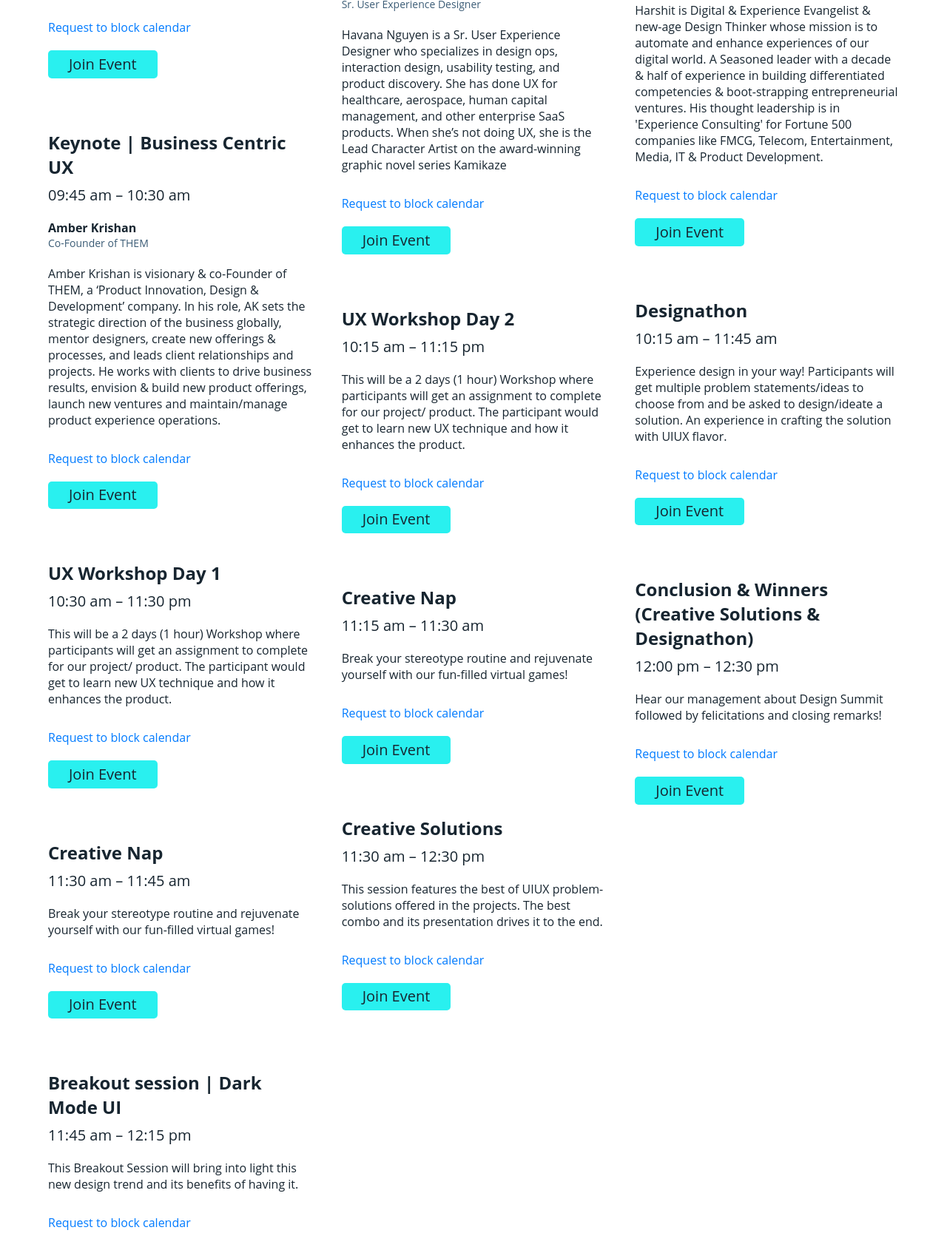
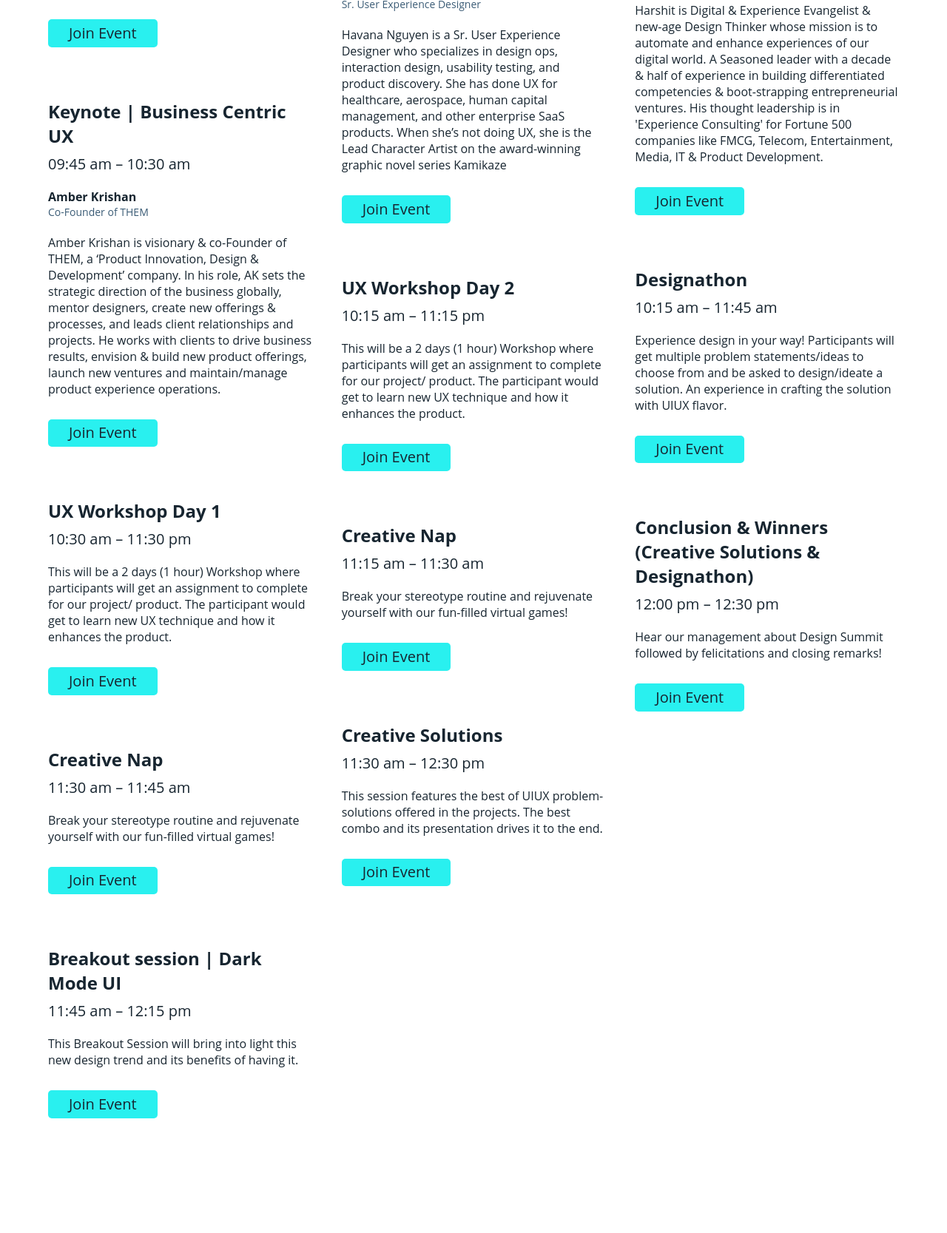
Before and after one commit to nitinpatil-hs/designsummit, a plain HTML site: page index.html in a window 1280 px wide. Shown: the part 1883-3550 px from the top of the page at 74% size. Drawn offline with Linux system fonts and the light colour scheme.

Commit message:
zoom link added

```diff
--- a/index.html
+++ b/index.html
@@ -62,10 +62,7 @@
                             <p class="event-desc">
                                 This marks the beginning of the Design Summit. Welcome to the participants and overview of the activities that will be sessioned in the week.
                             </p>
-                            <div class="link-wrapper">
-                                <a href="https://forms.office.com/Pages/ResponsePage.aspx?id=Rl6r_nEsOke2FqEqmu7-3v2_8tDx3QtNoaX0LmYQX6xUMU5VQVFYRTFaRVBWRUkwUlBVVlM0R0lERC4u&wdLOR=c4FBB38C3-4C5A-4DDC-82B7-D45899F4EC9C" target="_blank">Request to block calendar</a>
-                            </div>
-                            <a href="" class="btn btn-primary">Join Event</a>
+                            <a href="https://harbingergroup.zoom.us/j/91317634835?pwd=bkNQbmU3UWVGaldpcGFFRHh3NURyQT09" class="btn btn-primary">Join Event</a>
                         </div>
                         <div class="schedule">
                             <h3 class="event-title">Keynote | Business Centric UX</h3>
@@ -75,10 +72,7 @@
                             <p class="event-desc">
                                 Amber Krishan is visionary & co-Founder of THEM, a ‘Product Innovation, Design & Development’ company. In his role, AK sets the strategic direction of the business globally, mentor designers, create new offerings & processes, and leads client relationships and projects. He works with clients to drive business results, envision & build new product offerings, launch new ventures and maintain/manage product experience operations.
                             </p>
-                            <div class="link-wrapper">
-                                <a href="https://forms.office.com/Pages/ResponsePage.aspx?id=Rl6r_nEsOke2FqEqmu7-3v2_8tDx3QtNoaX0LmYQX6xUMU5VQVFYRTFaRVBWRUkwUlBVVlM0R0lERC4u&wdLOR=c4FBB38C3-4C5A-4DDC-82B7-D45899F4EC9C" target="_blank">Request to block calendar</a>
-                            </div>
-                            <a href="" class="btn btn-primary">Join Event</a>
+                            <a href="https://harbingergroup.zoom.us/j/91317634835?pwd=bkNQbmU3UWVGaldpcGFFRHh3NURyQT09" class="btn btn-primary">Join Event</a>
                         </div>
                         <div class="schedule">
                             <h3 class="event-title">UX Workshop Day 1</h3>
@@ -86,10 +80,7 @@
                             <p class="event-desc">
                                 This will be a 2 days (1 hour) Workshop where participants will get an assignment to complete for our project/ product. The participant would get to learn new UX technique and how it enhances the product.
                             </p>
-                            <div class="link-wrapper">
-                                <a href="https://forms.office.com/Pages/ResponsePage.aspx?id=Rl6r_nEsOke2FqEqmu7-3v2_8tDx3QtNoaX0LmYQX6xUMU5VQVFYRTFaRVBWRUkwUlBVVlM0R0lERC4u&wdLOR=c4FBB38C3-4C5A-4DDC-82B7-D45899F4EC9C" target="_blank">Request to block calendar</a>
-                            </div>
-                            <a href="" class="btn btn-primary">Join Event</a>
+                            <a href="https://harbingergroup.zoom.us/j/91317634835?pwd=bkNQbmU3UWVGaldpcGFFRHh3NURyQT09" class="btn btn-primary">Join Event</a>
                         </div>
                         <div class="schedule">
                             <h3 class="event-title">Creative Nap</h3>
@@ -97,10 +88,7 @@
                             <p class="event-desc">
                                 Break your stereotype routine and rejuvenate yourself with our fun-filled virtual games!
                             </p>
-                            <div class="link-wrapper">
-                                <a href="https://forms.office.com/Pages/ResponsePage.aspx?id=Rl6r_nEsOke2FqEqmu7-3v2_8tDx3QtNoaX0LmYQX6xUMU5VQVFYRTFaRVBWRUkwUlBVVlM0R0lERC4u&wdLOR=c4FBB38C3-4C5A-4DDC-82B7-D45899F4EC9C" target="_blank">Request to block calendar</a>
-                            </div>
-                            <a href="" class="btn btn-primary">Join Event</a>
+                            <a href="https://harbingergroup.zoom.us/j/91317634835?pwd=bkNQbmU3UWVGaldpcGFFRHh3NURyQT09" class="btn btn-primary">Join Event</a>
                         </div>
                         <div class="schedule">
                             <h3 class="event-title">Breakout session | Dark Mode UI</h3>
@@ -108,10 +96,7 @@
                             <p class="event-desc">
                                 This Breakout Session will bring into light this new design trend and its benefits of having it.
                             </p>
-                            <div class="link-wrapper">
-                                <a href="https://forms.office.com/Pages/ResponsePage.aspx?id=Rl6r_nEsOke2FqEqmu7-3v2_8tDx3QtNoaX0LmYQX6xUMU5VQVFYRTFaRVBWRUkwUlBVVlM0R0lERC4u&wdLOR=c4FBB38C3-4C5A-4DDC-82B7-D45899F4EC9C" target="_blank">Request to block calendar</a>
-                            </div>
-                            <a href="" class="btn btn-primary">Join Event</a>
+                            <a href="https://harbingergroup.zoom.us/j/91317634835?pwd=bkNQbmU3UWVGaldpcGFFRHh3NURyQT09" class="btn btn-primary">Join Event</a>
                         </div>
                     </div>
                     <div class="col-lg-4">
@@ -128,10 +113,7 @@
                             <p class="event-desc">
                                 Havana Nguyen is a Sr. User Experience Designer who specializes in design ops, interaction design, usability testing, and product discovery. She has done UX for healthcare, aerospace, human capital management, and other enterprise SaaS products. When she’s not doing UX, she is the Lead Character Artist on the award-winning graphic novel series Kamikaze
                             </p>
-                            <div class="link-wrapper">
-                                <a href="https://forms.office.com/Pages/ResponsePage.aspx?id=Rl6r_nEsOke2FqEqmu7-3v2_8tDx3QtNoaX0LmYQX6xUMU5VQVFYRTFaRVBWRUkwUlBVVlM0R0lERC4u&wdLOR=c4FBB38C3-4C5A-4DDC-82B7-D45899F4EC9C" target="_blank">Request to block calendar</a>
-                            </div>
-                            <a href="" class="btn btn-primary">Join Event</a>
+                            <a href="https://harbingergroup.zoom.us/j/91317634835?pwd=bkNQbmU3UWVGaldpcGFFRHh3NURyQT09" class="btn btn-primary">Join Event</a>
                         </div>
                         <div class="schedule">
                             <h3 class="event-title">UX Workshop Day 2</h3>
@@ -139,10 +121,7 @@
                             <p class="event-desc">
                                 This will be a 2 days (1 hour) Workshop where participants will get an assignment to complete for our project/ product. The participant would get to learn new UX technique and how it enhances the product.
                             </p>
-                            <div class="link-wrapper">
-                                <a href="https://forms.office.com/Pages/ResponsePage.aspx?id=Rl6r_nEsOke2FqEqmu7-3v2_8tDx3QtNoaX0LmYQX6xUMU5VQVFYRTFaRVBWRUkwUlBVVlM0R0lERC4u&wdLOR=c4FBB38C3-4C5A-4DDC-82B7-D45899F4EC9C" target="_blank">Request to block calendar</a>
-                            </div>
-                            <a href="" class="btn btn-primary">Join Event</a>
+                            <a href="https://harbingergroup.zoom.us/j/91317634835?pwd=bkNQbmU3UWVGaldpcGFFRHh3NURyQT09" class="btn btn-primary">Join Event</a>
                         </div>
                         <div class="schedule">
                             <h3 class="event-title">Creative Nap</h3>
@@ -150,10 +129,7 @@
                             <p class="event-desc">
                                 Break your stereotype routine and rejuvenate yourself with our fun-filled virtual games!
                             </p>
-                            <div class="link-wrapper">
-                                <a href="https://forms.office.com/Pages/ResponsePage.aspx?id=Rl6r_nEsOke2FqEqmu7-3v2_8tDx3QtNoaX0LmYQX6xUMU5VQVFYRTFaRVBWRUkwUlBVVlM0R0lERC4u&wdLOR=c4FBB38C3-4C5A-4DDC-82B7-D45899F4EC9C" target="_blank">Request to block calendar</a>
-                            </div>
-                            <a href="" class="btn btn-primary">Join Event</a>
+                            <a href="https://harbingergroup.zoom.us/j/91317634835?pwd=bkNQbmU3UWVGaldpcGFFRHh3NURyQT09" class="btn btn-primary">Join Event</a>
                         </div>
                         <div class="schedule">
                             <h3 class="event-title">Creative Solutions</h3>
@@ -161,10 +137,7 @@
                             <p class="event-desc">
                                 This session features the best of UIUX problem-solutions offered in the projects. The best combo and its presentation drives it to the end.
                             </p>
-                            <div class="link-wrapper">
-                                <a href="https://forms.office.com/Pages/ResponsePage.aspx?id=Rl6r_nEsOke2FqEqmu7-3v2_8tDx3QtNoaX0LmYQX6xUMU5VQVFYRTFaRVBWRUkwUlBVVlM0R0lERC4u&wdLOR=c4FBB38C3-4C5A-4DDC-82B7-D45899F4EC9C" target="_blank">Request to block calendar</a>
-                            </div>
-                            <a href="" class="btn btn-primary">Join Event</a>
+                            <a href="https://harbingergroup.zoom.us/j/91317634835?pwd=bkNQbmU3UWVGaldpcGFFRHh3NURyQT09" class="btn btn-primary">Join Event</a>
                         </div>
                     </div>
                     <div class="col-lg-4">
@@ -181,10 +154,7 @@
                             <p class="event-desc">
                                 Harshit is Digital & Experience Evangelist & new-age Design Thinker whose mission is to automate and enhance experiences of our digital world. A Seasoned leader with a decade & half of experience in building differentiated competencies & boot-strapping entrepreneurial ventures. His thought leadership is in 'Experience Consulting' for Fortune 500 companies like FMCG, Telecom, Entertainment, Media, IT & Product Development.
                             </p>
-                            <div class="link-wrapper">
-                                <a href="https://forms.office.com/Pages/ResponsePage.aspx?id=Rl6r_nEsOke2FqEqmu7-3v2_8tDx3QtNoaX0LmYQX6xUMU5VQVFYRTFaRVBWRUkwUlBVVlM0R0lERC4u&wdLOR=c4FBB38C3-4C5A-4DDC-82B7-D45899F4EC9C" target="_blank">Request to block calendar</a>
-                            </div>
-                            <a href="" class="btn btn-primary">Join Event</a>
+                            <a href="https://harbingergroup.zoom.us/j/91317634835?pwd=bkNQbmU3UWVGaldpcGFFRHh3NURyQT09" class="btn btn-primary">Join Event</a>
                         </div>
                         <div class="schedule">
                             <h3 class="event-title">Designathon </h3>
@@ -192,10 +162,7 @@
                             <p class="event-desc">
                                 Experience design in your way! Participants will get multiple problem statements/ideas to choose from and be asked to design/ideate a solution. An experience in crafting the solution with UIUX flavor.
                             </p>
-                            <div class="link-wrapper">
-                                <a href="https://forms.office.com/Pages/ResponsePage.aspx?id=Rl6r_nEsOke2FqEqmu7-3v2_8tDx3QtNoaX0LmYQX6xUMU5VQVFYRTFaRVBWRUkwUlBVVlM0R0lERC4u&wdLOR=c4FBB38C3-4C5A-4DDC-82B7-D45899F4EC9C" target="_blank">Request to block calendar</a>
-                            </div>
-                            <a href="" class="btn btn-primary">Join Event</a>
+                            <a href="https://harbingergroup.zoom.us/j/91317634835?pwd=bkNQbmU3UWVGaldpcGFFRHh3NURyQT09" class="btn btn-primary">Join Event</a>
                         </div>
                         <div class="schedule">
                             <h3 class="event-title">Conclusion & Winners (Creative Solutions & Designathon)</h3>
@@ -203,10 +170,7 @@
                             <p class="event-desc">
                                 Hear our management about Design Summit followed by felicitations and closing remarks!
                             </p>
-                            <div class="link-wrapper">
-                                <a href="https://forms.office.com/Pages/ResponsePage.aspx?id=Rl6r_nEsOke2FqEqmu7-3v2_8tDx3QtNoaX0LmYQX6xUMU5VQVFYRTFaRVBWRUkwUlBVVlM0R0lERC4u&wdLOR=c4FBB38C3-4C5A-4DDC-82B7-D45899F4EC9C" target="_blank">Request to block calendar</a>
-                            </div>
-                            <a href="" class="btn btn-primary">Join Event</a>
+                            <a href="https://harbingergroup.zoom.us/j/91317634835?pwd=bkNQbmU3UWVGaldpcGFFRHh3NURyQT09" class="btn btn-primary">Join Event</a>
                         </div>
                     </div>
                 </div>
```
Also changed, not shown: 1 other file.
